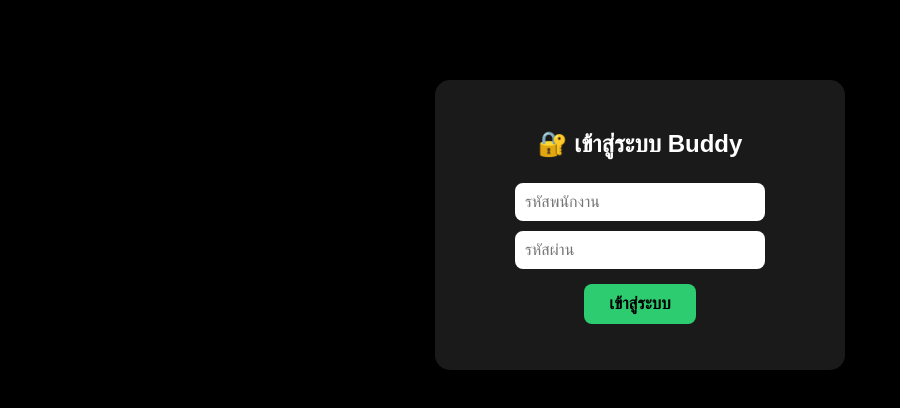
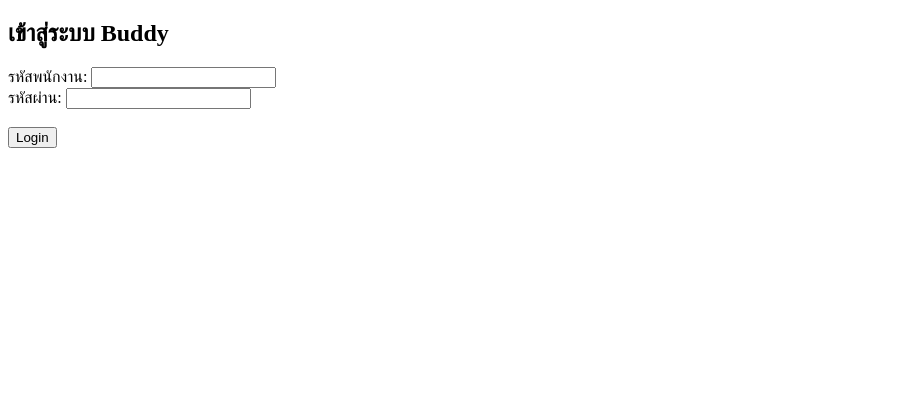
Before and after one commit to vedo001/New-Year, a plain HTML site: page Login.html in a window 1280 px wide. Shown: the whole page, without its empty margins (0-900 px from the left). Drawn offline with Linux system fonts and the light colour scheme.

Commit message:
Update Login.html

```diff
--- a/Login.html
+++ b/Login.html
@@ -2,55 +2,32 @@
 <html lang="th">
 <head>
 <meta charset="UTF-8">
-<title>Buddy Login</title>
-<style>
-body { text-align:center; font-family:Arial; background:#000; color:white; margin-top:80px; }
-input { padding:10px; margin:5px; width:230px; border-radius:8px; border:none; font-size:16px; }
-button { padding:10px 25px; border-radius:8px; border:none; cursor:pointer; background:#2ecc71; font-size:17px; font-weight:bold; margin-top:10px; color:black;}
-button:hover { background:#27ae60; color:white; }
-.box { background:rgba(255,255,255,0.1); padding:30px; width:350px; margin:auto; border-radius:15px; }
-</style>
-</head>
-<body>
-
-<div class="box">
-    <h2>🔐 เข้าสู่ระบบ Buddy</h2>
-
-    <input type="text" id="user" placeholder="รหัสพนักงาน"><br>
-    <input type="password" id="pass" placeholder="รหัสผ่าน"><br>
-    <button onclick="login()">เข้าสู่ระบบ</button>
-
-    <p id="msg" style="color:#ff8080; font-weight:bold; margin-top:15px;"></p>
-</div>
-
+<title>Login Buddy</title>
 <script>
 async function login() {
-    let id = document.getElementById("user").value.trim();
-    let pw = document.getElementById("pass").value.trim();
-    let msg = document.getElementById("msg");
+    const id = document.getElementById("user").value;
+    const pw = document.getElementById("pass").value;
 
-    if(id === "" || pw === ""){
-        msg.innerText = "⚠ กรุณากรอกให้ครบ";
+    const data = await fetch("employees.json").then(r => r.json());
+    const user = data.find(x => x.id === id && x.password === pw);
+
+    if(!user){
+        alert("รหัสพนักงานหรือรหัสผ่านไม่ถูกต้อง!");
         return;
     }
 
-    let res = await fetch("employees.json?v=" + Date.now());
-    let data = await res.json();
+    // เก็บ ID ของผู้ใช้ไว้
+    localStorage.setItem("loginUser", user.id);
 
-    let emp = data.find(e => e.id === id && e.password === pw);
-
-    if(emp) {
-        msg.style.color = "#00ff9d";
-        msg.innerText = "✔ เข้าสู่ระบบสำเร็จ";
-        setTimeout(() => {
-            window.location.href = "Profile_INFO.html?id=" + id;
-        }, 600);
-    } else {
-        msg.style.color = "#ff8080";
-        msg.innerText = "❌ รหัสไม่ถูกต้อง";
-    }
+    // ไปหน้าแสดงข้อมูล Buddy
+    window.location = "Profile_INFO.html";
 }
 </script>
-
+</head>
+<body>
+<h2>เข้าสู่ระบบ Buddy</h2>
+รหัสพนักงาน: <input id="user"><br>
+รหัสผ่าน: <input id="pass" type="password"><br><br>
+<button onclick="login()">Login</button>
 </body>
 </html>
```
